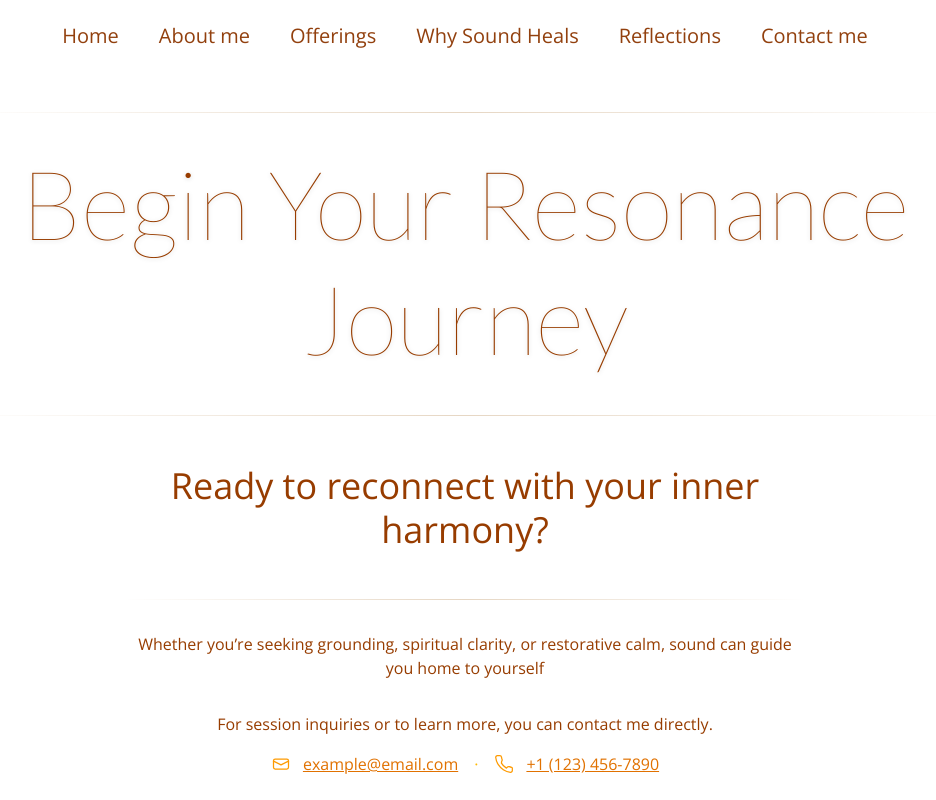
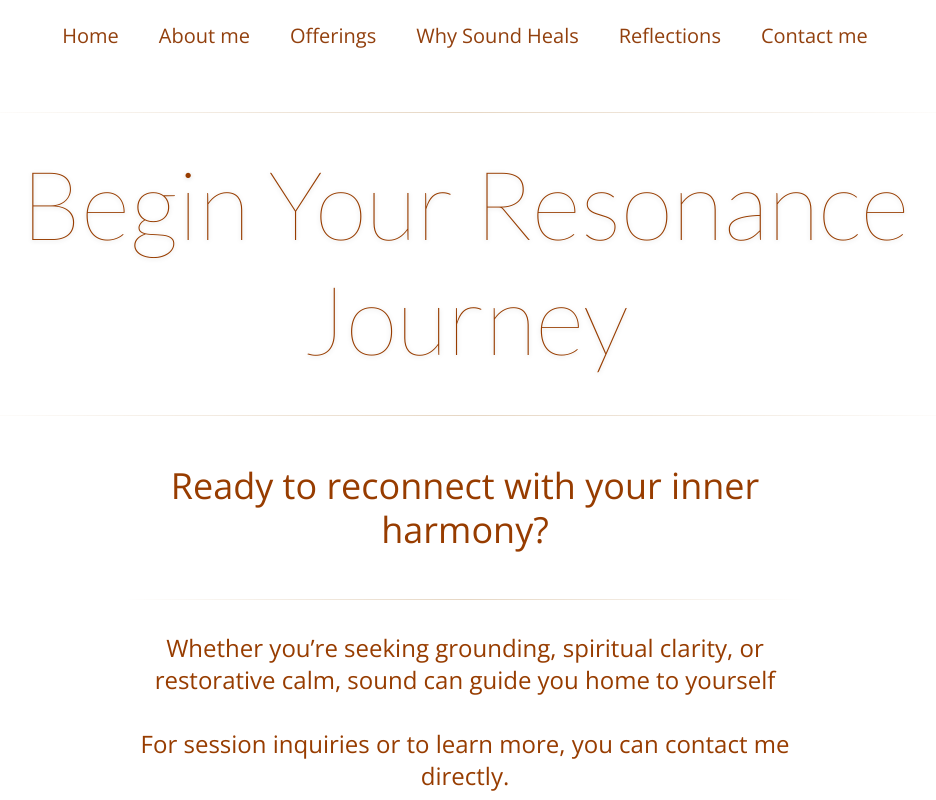
Before and after one commit to dedkola/harp-healing, a Next.js app: page /contact in a window 1280 px wide. Shown: the top 800 px of the page, without its empty margins (175-1111 px from the left). Built offline with nearby package versions, Linux system fonts and the light colour scheme.

Commit message:
fix content

```diff
--- a/app/contact/page.tsx
+++ b/app/contact/page.tsx
@@ -20,12 +20,14 @@ export default function ContactPage() {
             Ready to reconnect with your inner harmony?
           </h2>
           <div className="h-px bg-gradient-to-r from-transparent via-[#c19a6b]/40 to-transparent mt-10"></div>
-          <p className="pb-4 pt-4">
+          <p className="text-2xl !font-thin pb-4 pt-4">
             Whether you’re seeking grounding, spiritual clarity, or restorative calm, sound can
             guide you home to yourself
           </p>
 
-          <p className="">For session inquiries or to learn more, you can contact me directly.</p>
+          <p className="text-2xl !font-thin ">
+            For session inquiries or to learn more, you can contact me directly.
+          </p>
 
           <p className="pb-2">
             <span className="mx-auto flex flex-col sm:flex-row items-center justify-center gap-4 text-amber-800 !font-thin">
```
